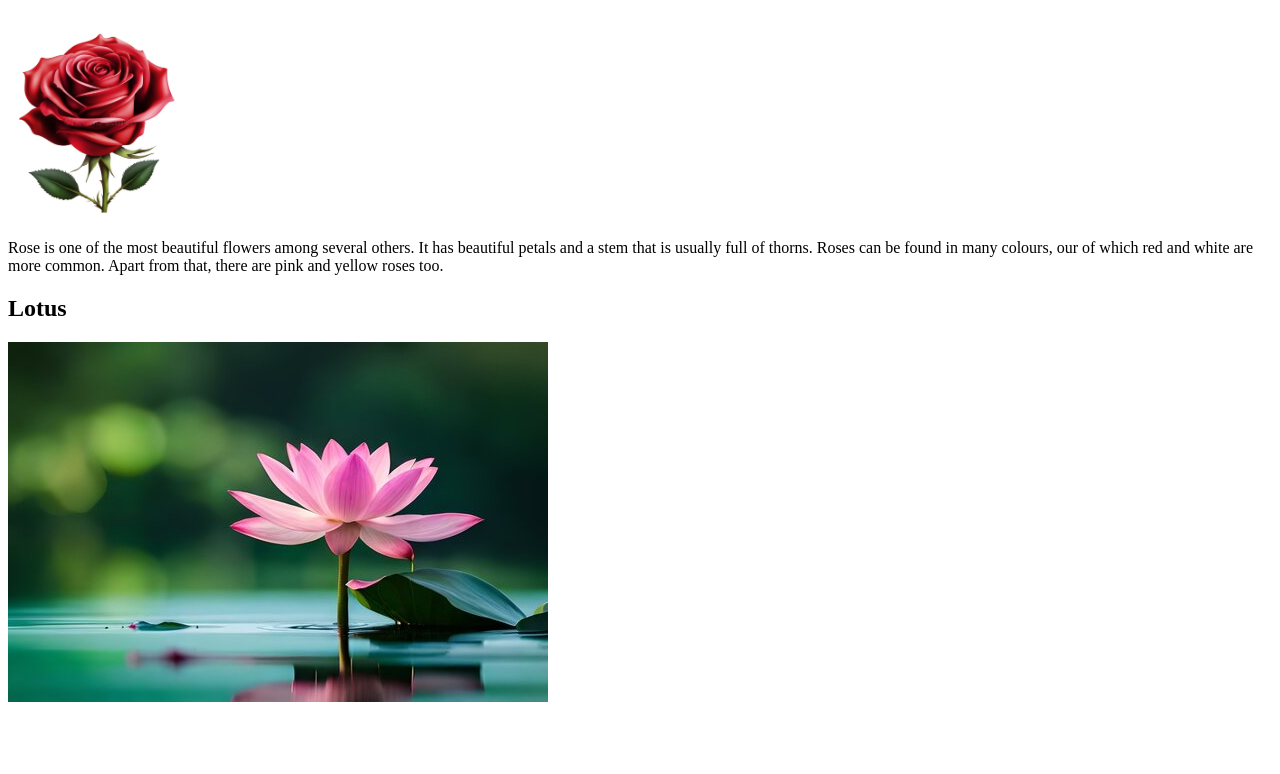
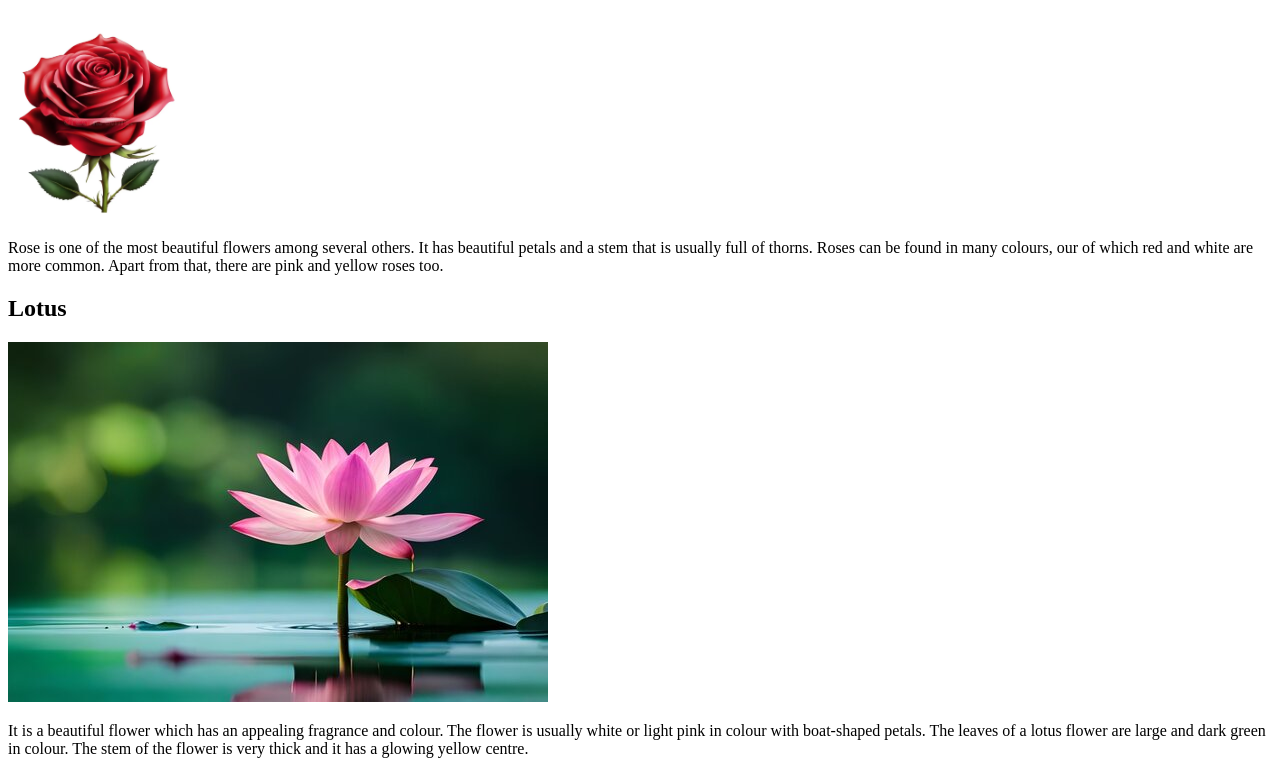
Before and after one commit to Pallavimanedeshmukh2003/assignment-new8, a plain HTML site: page index.html in a window 1280 px wide. Shown: the part 61-835 px from the top of the page. Before the commit the page ends 800 px from the top, so only its background shows below. Drawn offline with Linux system fonts and the light colour scheme.

Commit message:
paragraph add lotus

```diff
--- a/index.html
+++ b/index.html
@@ -12,6 +12,8 @@
     <p> Rose is one of the most beautiful flowers among several others. It has beautiful petals and a stem that is usually full of thorns. Roses can be found in many colours, our of which red and white are more common. Apart from that, there are pink and yellow roses too.</p>
     <h2>Lotus</h2>
     <img src="./lotus.jpg" alt="">
+    <p>It is a beautiful flower which has an appealing fragrance and colour. The flower is usually white or light pink in colour with boat-shaped petals. The leaves of a lotus flower are large and dark green in colour. The stem of the flower is very thick and it has a glowing yellow centre.</p>
+
 
 </body>
 </html>
```
